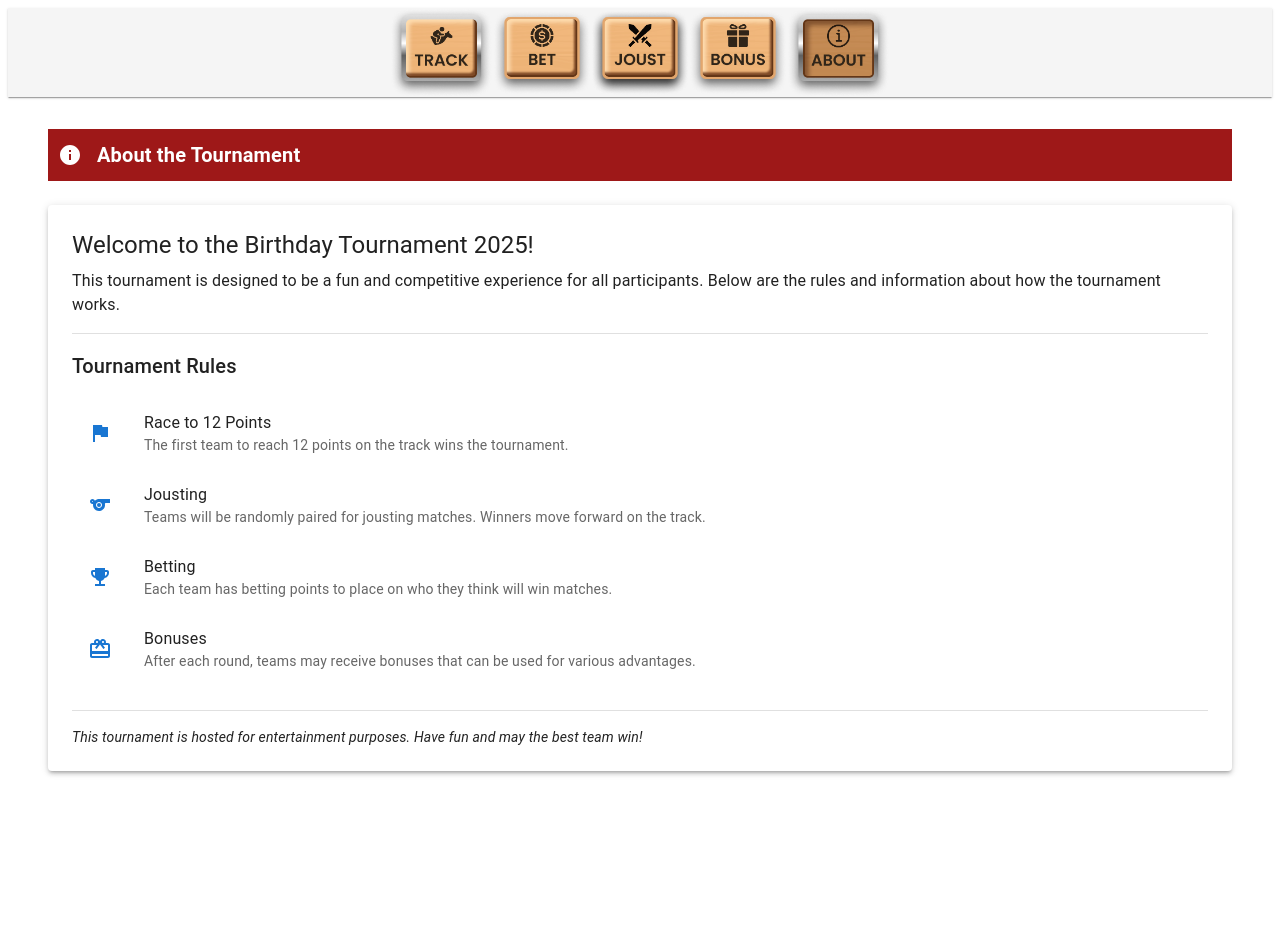
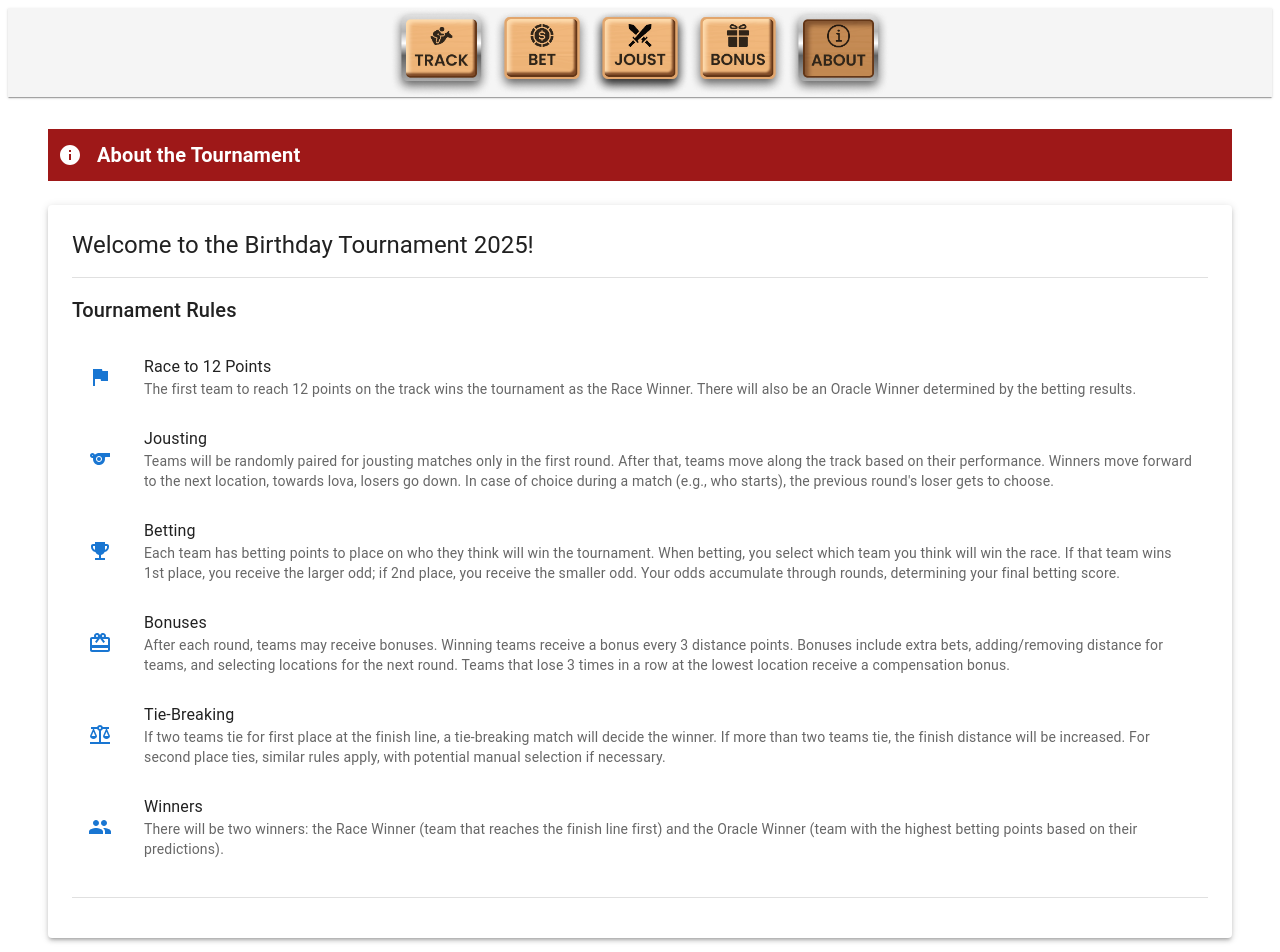
Before and after one commit to JustasTamulis/swisstournament, a React (Vite) app in the folder frontend/: page /about in a window 1280 px wide. Shown: the top 952 px of the page. Before the commit the page ends 851 px from the top, so only its background shows below. Built offline with nearby package versions, Linux system fonts and the light colour scheme; no server answers.

Commit message:
improve about and round numbers in betting

```diff
--- a/frontend/src/components/pages/AboutPage.jsx
+++ b/frontend/src/components/pages/AboutPage.jsx
@@ -5,6 +5,9 @@ import FlagIcon from '@mui/icons-material/Flag';
 import EmojiEventsIcon from '@mui/icons-material/EmojiEvents';
 import SportsIcon from '@mui/icons-material/Sports';
 import CardGiftcardIcon from '@mui/icons-material/CardGiftcard';
+import GroupIcon from '@mui/icons-material/Group';
+import StarIcon from '@mui/icons-material/Star';
+import BalanceIcon from '@mui/icons-material/Balance';
 import { useTournament } from '../../context/TournamentContext';
 
 const AboutPage = () => {
@@ -25,10 +28,6 @@ const AboutPage = () => {
                     Welcome to the Birthday Tournament 2025!
                 </Typography>
 
-                <Typography variant="body1" paragraph>
-                    This tournament is designed to be a fun and competitive experience for all participants.
-                    Below are the rules and information about how the tournament works.
-                </Typography>
 
                 <Divider sx={{ my: 2 }} />
 
@@ -43,7 +42,7 @@ const AboutPage = () => {
                         </ListItemIcon>
                         <ListItemText
                             primary={`Race to ${finishDistance} Points`}
-                            secondary={`The first team to reach ${finishDistance} points on the track wins the tournament.`}
+                            secondary={`The first team to reach ${finishDistance} points on the track wins the tournament as the Race Winner. There will also be an Oracle Winner determined by the betting results.`}
                         />
                     </ListItem>
 
@@ -53,7 +52,7 @@ const AboutPage = () => {
                         </ListItemIcon>
                         <ListItemText
                             primary="Jousting"
-                            secondary="Teams will be randomly paired for jousting matches. Winners move forward on the track."
+                            secondary="Teams will be randomly paired for jousting matches only in the first round. After that, teams move along the track based on their performance. Winners move forward to the next location, towards lova, losers go down. In case of choice during a match (e.g., who starts), the previous round's loser gets to choose."
                         />
                     </ListItem>
 
@@ -63,7 +62,7 @@ const AboutPage = () => {
                         </ListItemIcon>
                         <ListItemText
                             primary="Betting"
-                            secondary="Each team has betting points to place on who they think will win matches."
+                            secondary="Each team has betting points to place on who they think will win the tournament. When betting, you select which team you think will win the race. If that team wins 1st place, you receive the larger odd; if 2nd place, you receive the smaller odd. Your odds accumulate through rounds, determining your final betting score."
                         />
                     </ListItem>
 
@@ -73,16 +72,32 @@ const AboutPage = () => {
                         </ListItemIcon>
                         <ListItemText
                             primary="Bonuses"
-                            secondary="After each round, teams may receive bonuses that can be used for various advantages."
+                            secondary="After each round, teams may receive bonuses. Winning teams receive a bonus every 3 distance points. Bonuses include extra bets, adding/removing distance for teams, and selecting locations for the next round. Teams that lose 3 times in a row at the lowest location receive a compensation bonus."
+                        />
+                    </ListItem>
+
+                    <ListItem>
+                        <ListItemIcon>
+                            <BalanceIcon color="primary" />
+                        </ListItemIcon>
+                        <ListItemText
+                            primary="Tie-Breaking"
+                            secondary="If two teams tie for first place at the finish line, a tie-breaking match will decide the winner. If more than two teams tie, the finish distance will be increased. For second place ties, similar rules apply, with potential manual selection if necessary."
+                        />
+                    </ListItem>
+
+                    <ListItem>
+                        <ListItemIcon>
+                            <GroupIcon color="primary" />
+                        </ListItemIcon>
+                        <ListItemText
+                            primary="Winners"
+                            secondary="There will be two winners: the Race Winner (team that reaches the finish line first) and the Oracle Winner (team with the highest betting points based on their predictions)."
                         />
                     </ListItem>
                 </List>
 
                 <Divider sx={{ my: 2 }} />
-
-                <Typography variant="body2" sx={{ fontStyle: 'italic' }}>
-                    This tournament is hosted for entertainment purposes. Have fun and may the best team win!
-                </Typography>
             </Paper>
         </Box>
     );
--- a/frontend/src/components/pages/BetPage.jsx
+++ b/frontend/src/components/pages/BetPage.jsx
@@ -400,8 +400,8 @@ const BetPage = () => {
                                             <TableCell align="center" sx={{ p: 1, fontSize: '0.75rem' }}>{team.distance}</TableCell>
                                             <TableCell align="center" sx={{ p: 1 }}>
                                                 <Box sx={{ display: 'flex', justifyContent: 'space-around' }}>
-                                                    <Box sx={{ fontSize: '0.75rem', mx: 1 }}>{team.odd1}</Box>
-                                                    <Box sx={{ fontSize: '0.75rem', mx: 1 }}>{team.odd2}</Box>
+                                                    <Box sx={{ fontSize: '0.75rem', mx: 1 }}>{parseInt(team.odd1)}</Box>
+                                                    <Box sx={{ fontSize: '0.75rem', mx: 1 }}>{parseInt(team.odd2)}</Box>
                                                 </Box>
                                             </TableCell>
                                             <TableCell align="center" sx={{ p: 1 }}>
```
Also changed, not shown: 1 other file (tests, documents, lock files or other folders).
